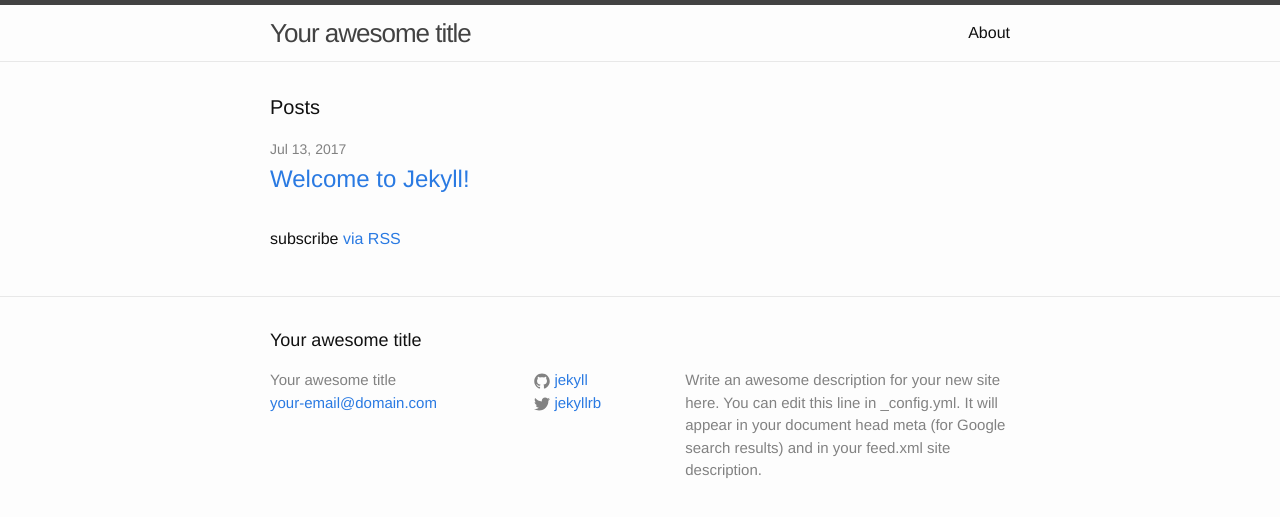
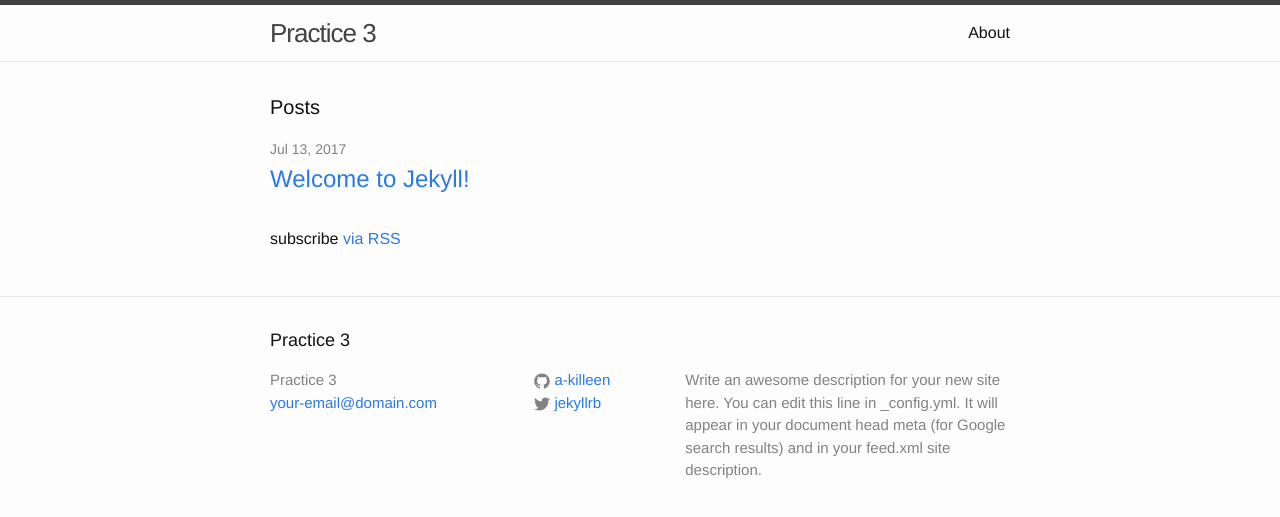
Before and after one commit to a-killeen/a-killeen.github.io, a Jekyll site: the page built from index.html, in a window 1280 px wide. Shown: the top 517 px of the page. Built offline with Jekyll 4.4.1, drawn with Linux system fonts in a browser that asks for light colours.

Commit message:
Update _config.yml

```diff
--- a/_config.yml
+++ b/_config.yml
@@ -6,7 +6,7 @@
 # 'jekyll serve'. If you change this file, please restart the server process.
 
 # Site settings
-title: Your awesome title
+title: Practice 3
 email: your-email@domain.com
 description: > # this means to ignore newlines until "baseurl:"
   Write an awesome description for your new site here. You can edit this
@@ -15,7 +15,7 @@ description: > # this means to ignore newlines until "baseurl:"
 baseurl: "" # the subpath of your site, e.g. /blog
 url: "http://yourdomain.com" # the base hostname & protocol for your site
 twitter_username: jekyllrb
-github_username:  jekyll
+github_username:  a-killeen
 
 # Build settings
 markdown: kramdown
```
